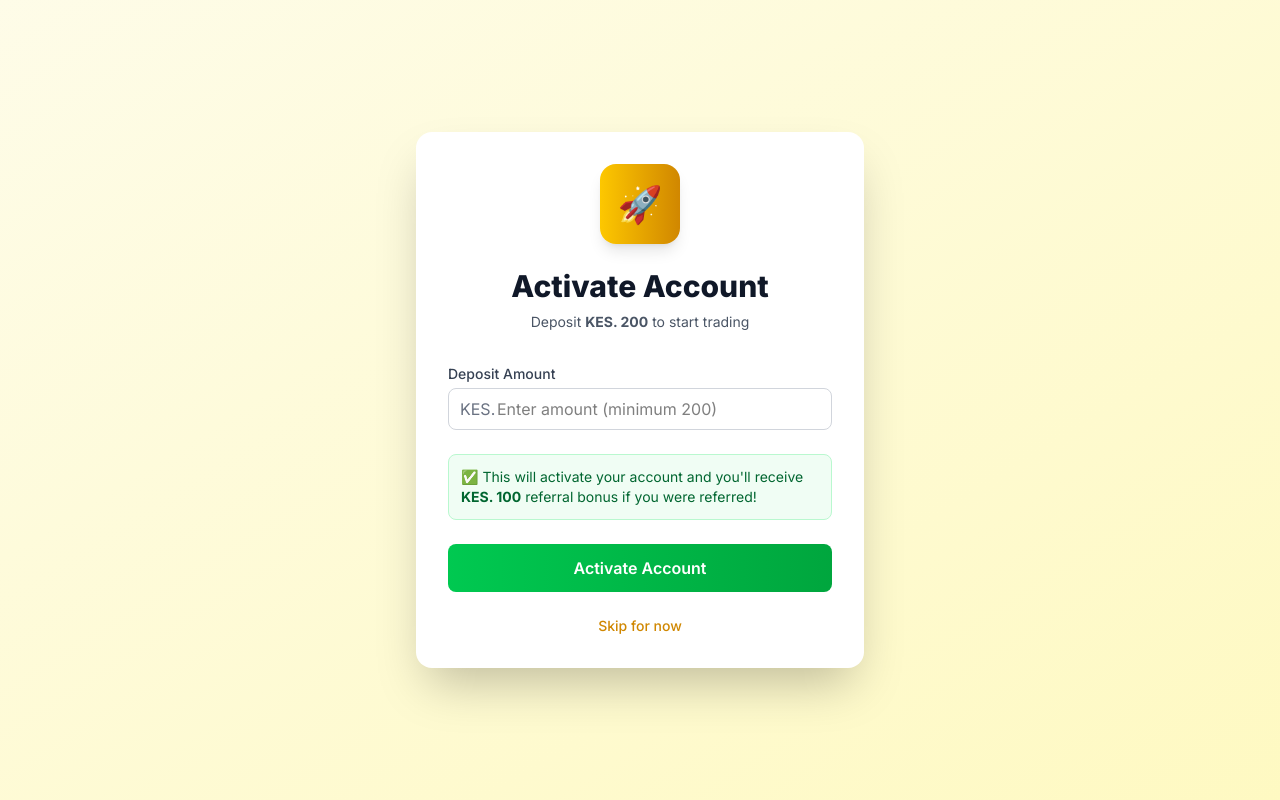
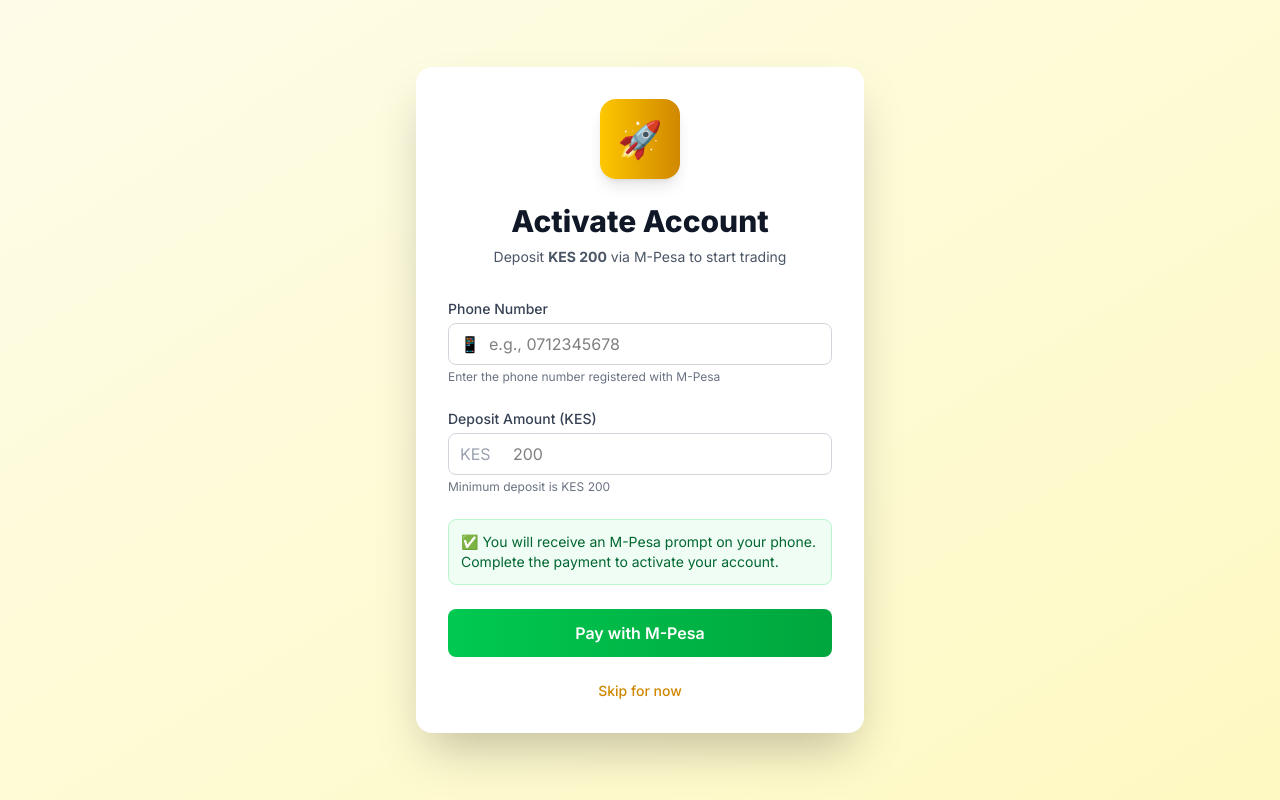
Before and after one commit to cameronlewisscott136-dev/golden-gates, a React (Vite) app in the folder frontend/: page /activate in a window 1280 px wide. Built offline with nearby package versions, Linux system fonts and the light colour scheme; sample sign-in values are in the browser's storage.

Commit message:
start of payhero

```diff
--- a/frontend/src/components/auth/ActivateAccount.jsx
+++ b/frontend/src/components/auth/ActivateAccount.jsx
@@ -1,11 +1,12 @@
 import React, { useState } from 'react';
-import { useNavigate, Link } from 'react-router-dom';
+import { useNavigate } from 'react-router-dom';
 import { useAuth } from '../../context/AuthContext';
-import authService from '../../services/authService';
 import toast from 'react-hot-toast';
+import api from '../../services/api';
 
 const ActivateAccount = () => {
   const [amount, setAmount] = useState('');
+  const [phoneNumber, setPhoneNumber] = useState('');
   const [loading, setLoading] = useState(false);
   const { user, updateUser } = useAuth();
   const navigate = useNavigate();
@@ -13,22 +14,33 @@
   const handleSubmit = async (e) => {
     e.preventDefault();
     const depositAmount = parseFloat(amount);
+    const requiredAmount = 200;
 
-        if (depositAmount < 200) {
-            toast.error('Minimum deposit for activation is KES.200');
+    if (!depositAmount || depositAmount < requiredAmount) {
+      toast.error(`Minimum deposit for activation is KES ${requiredAmount}`);
+      return;
+    }
+
+    if (!phoneNumber) {
+      toast.error('Phone number is required for M-Pesa payment');
       return;
     }
 
     setLoading(true);
 
     try {
-            const response = await authService.activateAccount(depositAmount);
-            toast.success(response.message || 'Account activated successfully!');
+      const response = await api.post('/auth/activate', {
+        amount: depositAmount,
+        phoneNumber: phoneNumber
+      });
 
-            const updatedUser = { ...user, ...response.data };
-            updateUser(updatedUser);
+      toast.success(response.data.message || 'STK Push sent! Check your phone.');
 
-            navigate('/dashboard');
+      // Store the external reference for status checking
+      localStorage.setItem('pendingActivation', response.data.data.externalReference);
+
+      // Navigate to payment status page
+      navigate(`/payment-status/${response.data.data.externalReference}`);
     } catch (error) {
       const message = error.response?.data?.message || 'Activation failed.';
       toast.error(message);
@@ -48,48 +60,75 @@
             Activate Account
           </h2>
           <p className="mt-2 text-sm text-gray-600">
-                        Deposit <strong>KES. 200</strong> to start trading          </p>
+            Deposit <strong>KES 200</strong> via M-Pesa to start trading
+          </p>
         </div>
 
         <form className="mt-8 space-y-6" onSubmit={handleSubmit}>
           <div>
             <label className="block text-sm font-medium text-gray-700 mb-1">
-                            Deposit Amount
+              Phone Number
             </label>
             <div className="relative">
               <div className="absolute inset-y-0 left-0 pl-3 flex items-center pointer-events-none">
-                                <span className="text-gray-500">KES. </span>
+                <span className="text-gray-400">📱</span>
+              </div>
+              <input
+                type="tel"
+                className="input-field pl-10"
+                placeholder="e.g., 0712345678"
+                value={phoneNumber}
+                onChange={(e) => setPhoneNumber(e.target.value)}
+                required
+              />
+            </div>
+            <p className="text-xs text-gray-500 mt-1">Enter the phone number registered with M-Pesa</p>
+          </div>
+
+          <div>
+            <label className="block text-sm font-medium text-gray-700 mb-1">
+              Deposit Amount (KES)
+            </label>
+            <div className="relative">
+              <div className="absolute inset-y-0 left-0 pl-3 flex items-center pointer-events-none">
+                <span className="text-gray-400">KES</span>
               </div>
               <input
                 type="number"
-                                className="input-field pl-12"
-                                placeholder="Enter amount (minimum 200)"
+                className="input-field pl-16"
+                placeholder="200"
                 value={amount}
                 onChange={(e) => setAmount(e.target.value)}
                 min="200"
                 required
               />
             </div>
+            <p className="text-xs text-gray-500 mt-1">Minimum deposit is KES 200</p>
           </div>
 
           <div className="bg-green-50 p-3 rounded-lg border border-green-200">
             <p className="text-sm text-green-800">
-                            ✅ This will activate your account and you'll receive <strong>KES. 100</strong> referral bonus if you were referred!
+              ✅ You will receive an M-Pesa prompt on your phone.
+              Complete the payment to activate your account.
             </p>
           </div>
 
           <button
             type="submit"
-                        className="w-full bg-gradient-to-r from-green-500 to-green-600 text-white font-semibold py-3 px-4 rounded-lg transition duration-200 hover:shadow-lg hover:scale-105 disabled:opacity-50 disabled:cursor-not-allowed"
+            className="w-full bg-gradient-to-r from-green-500 to-green-600 text-white font-semibold py-3 px-4 rounded-lg transition duration-200 hover:shadow-lg hover:scale-105 disabled:opacity-50"
             disabled={loading}
           >
-                        {loading ? 'Processing...' : 'Activate Account'}
+            {loading ? 'Processing...' : 'Pay with M-Pesa'}
           </button>
 
           <p className="text-center text-sm text-gray-600">
-                        <Link to="/dashboard" className="text-yellow-600 hover:text-yellow-500 font-medium">
+            <button
+              type="button"
+              onClick={() => navigate('/dashboard')}
+              className="text-yellow-600 hover:text-yellow-500 font-medium"
+            >
               Skip for now
-                        </Link>
+            </button>
           </p>
         </form>
       </div>
--- /dev/null
+++ b/frontend/src/components/payments/PaymentStatus.jsx
@@ -0,0 +1,128 @@
+import React, { useState, useEffect } from 'react';
+import { useParams, useNavigate } from 'react-router-dom';
+import { useAuth } from '../../context/AuthContext';
+import api from '../../services/api';
+import toast from 'react-hot-toast';
+
+const PaymentStatus = () => {
+    const { externalReference } = useParams();
+    const { user, updateUser } = useAuth();
+    const navigate = useNavigate();
+    const [status, setStatus] = useState('pending');
+    const [loading, setLoading] = useState(true);
+    const [checking, setChecking] = useState(false);
+
+    useEffect(() => {
+        checkStatus();
+        // Poll every 5 seconds
+        const interval = setInterval(checkStatus, 5000);
+        return () => clearInterval(interval);
+    }, [externalReference]);
+
+    const checkStatus = async () => {
+        if (checking) return;
+        setChecking(true);
+
+        try {
+            const response = await api.get(`/payments/status/${externalReference}`);
+            const paymentData = response.data.data;
+
+            setStatus(paymentData.status);
+
+            if (paymentData.status === 'completed') {
+                // Update user in context
+                const updatedUser = { ...user, isActive: true, balance: user.balance + paymentData.amount };
+                updateUser(updatedUser);
+
+                toast.success('Account activated successfully!');
+                setTimeout(() => navigate('/dashboard'), 2000);
+            } else if (['failed', 'timeout', 'cancelled'].includes(paymentData.status)) {
+                toast.error(`Payment ${paymentData.status}. Please try again.`);
+                setTimeout(() => navigate('/activate'), 2000);
+            }
+        } catch (error) {
+            console.error('Status check error:', error);
+        } finally {
+            setChecking(false);
+            setLoading(false);
+        }
+    };
+
+    return (
+        <div className="min-h-screen flex items-center justify-center bg-gradient-to-br from-yellow-50 to-yellow-100 py-12 px-4 sm:px-6 lg:px-8">
+            <div className="max-w-md w-full bg-white rounded-2xl shadow-2xl p-8 fade-in">
+                <div className="text-center">
+                    <div className="w-20 h-20 bg-gradient-to-r from-yellow-400 to-yellow-600 rounded-2xl flex items-center justify-center mx-auto shadow-lg">
+                        <span className="text-4xl">⏳</span>
+                    </div>
+                    <h2 className="mt-6 text-3xl font-extrabold text-gray-900">
+                        Payment Status
+                    </h2>
+                    <p className="mt-2 text-sm text-gray-600">
+                        Please complete the M-Pesa prompt on your phone
+                    </p>
+                </div>
+
+                <div className="mt-8 space-y-6">
+                    <div className="bg-gray-50 p-4 rounded-lg">
+                        <div className="flex justify-between items-center">
+                            <span className="text-gray-600">Reference:</span>
+                            <span className="font-medium">{externalReference}</span>
+                        </div>
+                        <div className="flex justify-between items-center mt-2">
+                            <span className="text-gray-600">Status:</span>
+                            <span className={`font-medium ${status === 'completed' ? 'text-green-600' :
+                                    status === 'pending' ? 'text-yellow-600' :
+                                        'text-red-600'
+                                }`}>
+                                {status.toUpperCase()}
+                            </span>
+                        </div>
+                    </div>
+
+                    {status === 'pending' && (
+                        <>
+                            <div className="flex justify-center">
+                                <div className="spinner"></div>
+                            </div>
+                            <p className="text-center text-sm text-gray-500">
+                                Waiting for payment confirmation...
+                            </p>
+                            <button
+                                onClick={checkStatus}
+                                className="w-full bg-gray-200 text-gray-700 font-semibold py-2 px-4 rounded-lg hover:bg-gray-300 transition"
+                                disabled={checking}
+                            >
+                                {checking ? 'Checking...' : 'Check Status'}
+                            </button>
+                        </>
+                    )}
+
+                    {status === 'completed' && (
+                        <div className="bg-green-50 p-4 rounded-lg border border-green-200">
+                            <p className="text-green-800 text-center font-medium">
+                                ✅ Account activated successfully!
+                            </p>
+                        </div>
+                    )}
+
+                    {['failed', 'timeout', 'cancelled'].includes(status) && (
+                        <div className="bg-red-50 p-4 rounded-lg border border-red-200">
+                            <p className="text-red-800 text-center">
+                                ❌ Payment {status}. Please try again.
+                            </p>
+                            <button
+                                onClick={() => navigate('/activate')}
+                                className="w-full mt-3 bg-red-500 text-white font-semibold py-2 px-4 rounded-lg hover:bg-red-600 transition"
+                            >
+                                Try Again
+                            </button>
+                        </div>
+                    )}
+                </div>
+            </div>
+        </div>
+    );
+};
+
+export default PaymentStatus;
```
Lines whose indentation alone changed are shown as unchanged.
